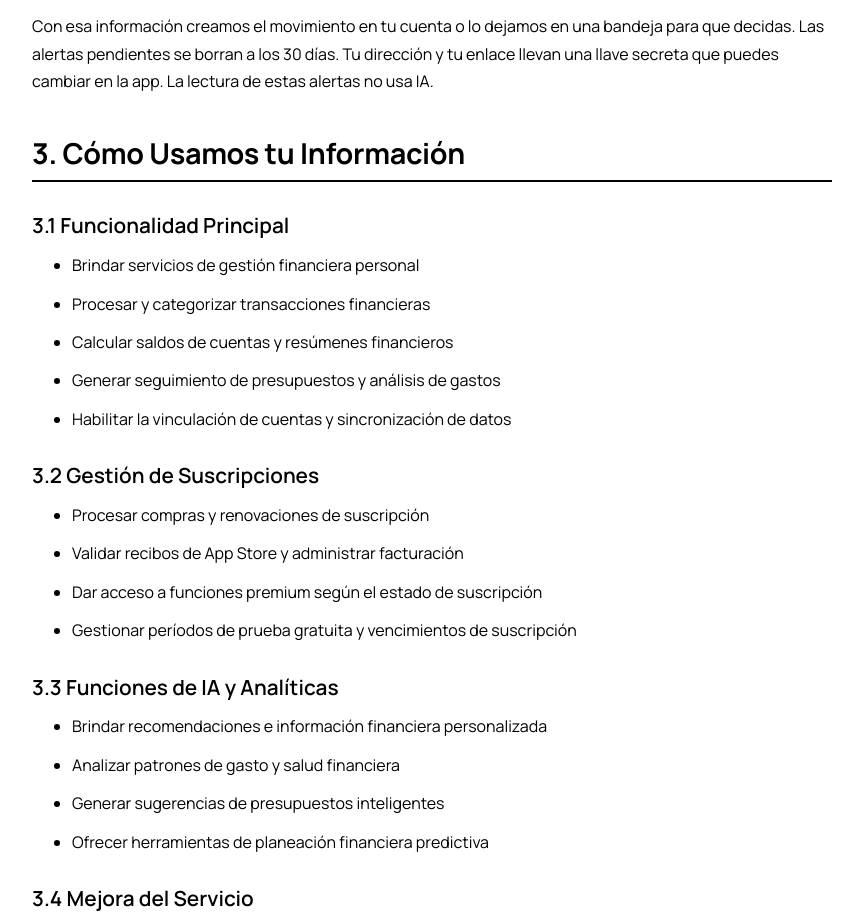
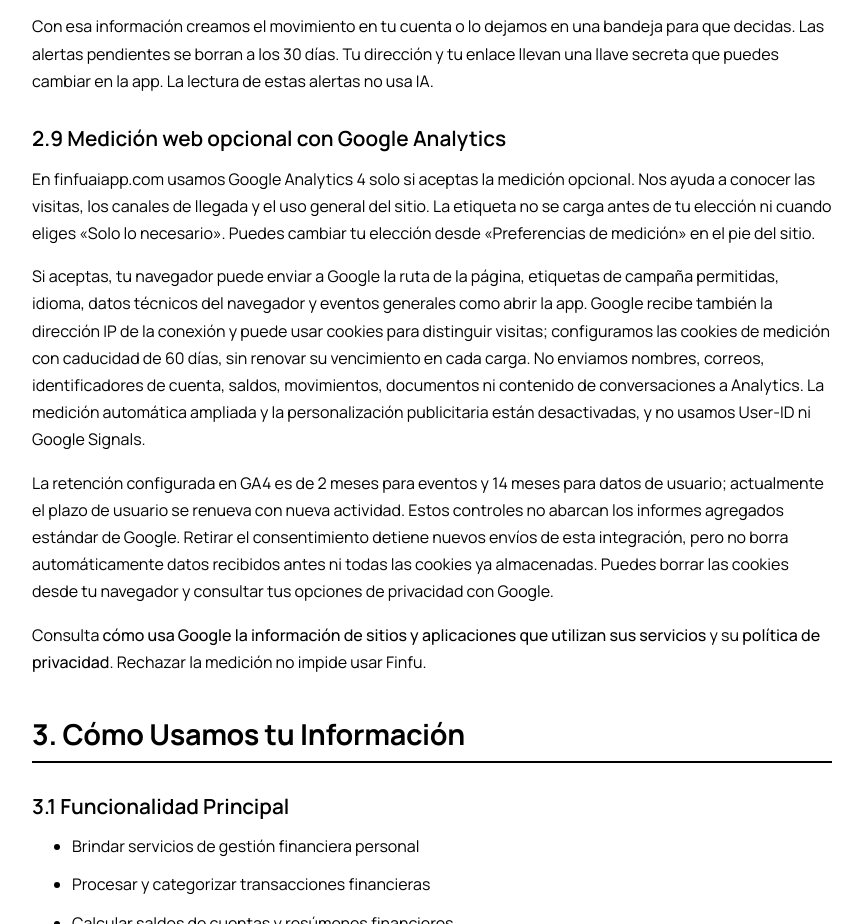
Before and after one commit to luisrosales-code/finfu-site, a plain HTML site: page privacy-es.html in a window 1280 px wide. Shown: the part 2908-3832 px from the top of the page, without its empty margins (208-1071 px from the left). Drawn offline with Linux system fonts and the light colour scheme.

Commit message:
Explica medición opcional con Google Analytics y consentimiento

```diff
--- a/privacy-es.html
+++ b/privacy-es.html
@@ -90,6 +90,12 @@
     <li><strong>Correos del banco:</strong> si reenvías los correos de alertas de tu banco a tu dirección personal de Finfu, los recibimos con Amazon SES, los leemos para obtener monto, comercio y tarjeta, y el correo se borra a los 7 días. Solo recibimos lo que tú decides reenviar</li>
   </ul>
   <p>Con esa información creamos el movimiento en tu cuenta o lo dejamos en una bandeja para que decidas. Las alertas pendientes se borran a los 30 días. Tu dirección y tu enlace llevan una llave secreta que puedes cambiar en la app. La lectura de estas alertas no usa IA.</p>
+
+  <h3>2.9 Medición web opcional con Google Analytics</h3>
+  <p>En finfuaiapp.com usamos Google Analytics 4 solo si aceptas la medición opcional. Nos ayuda a conocer las visitas, los canales de llegada y el uso general del sitio. La etiqueta no se carga antes de tu elección ni cuando eliges «Solo lo necesario». Puedes cambiar tu elección desde «Preferencias de medición» en el pie del sitio.</p>
+  <p>Si aceptas, tu navegador puede enviar a Google la ruta de la página, etiquetas de campaña permitidas, idioma, datos técnicos del navegador y eventos generales como abrir la app. Google recibe también la dirección IP de la conexión y puede usar cookies para distinguir visitas; configuramos las cookies de medición con caducidad de 60 días, sin renovar su vencimiento en cada carga. No enviamos nombres, correos, identificadores de cuenta, saldos, movimientos, documentos ni contenido de conversaciones a Analytics. La medición automática ampliada y la personalización publicitaria están desactivadas, y no usamos User-ID ni Google Signals.</p>
+  <p>La retención configurada en GA4 es de 2 meses para eventos y 14 meses para datos de usuario; actualmente el plazo de usuario se renueva con nueva actividad. Estos controles no abarcan los informes agregados estándar de Google. Retirar el consentimiento detiene nuevos envíos de esta integración, pero no borra automáticamente datos recibidos antes ni todas las cookies ya almacenadas. Puedes borrar las cookies desde tu navegador y consultar tus opciones de privacidad con Google.</p>
+  <p>Consulta <a href="https://policies.google.com/technologies/partner-sites">cómo usa Google la información de sitios y aplicaciones que utilizan sus servicios</a> y su <a href="https://policies.google.com/privacy">política de privacidad</a>. Rechazar la medición no impide usar Finfu.</p>
 
   <h2>3. Cómo Usamos tu Información</h2>
   <h3>3.1 Funcionalidad Principal</h3>
```
Also changed, not shown: privacy.html (+6 -0 lines).
